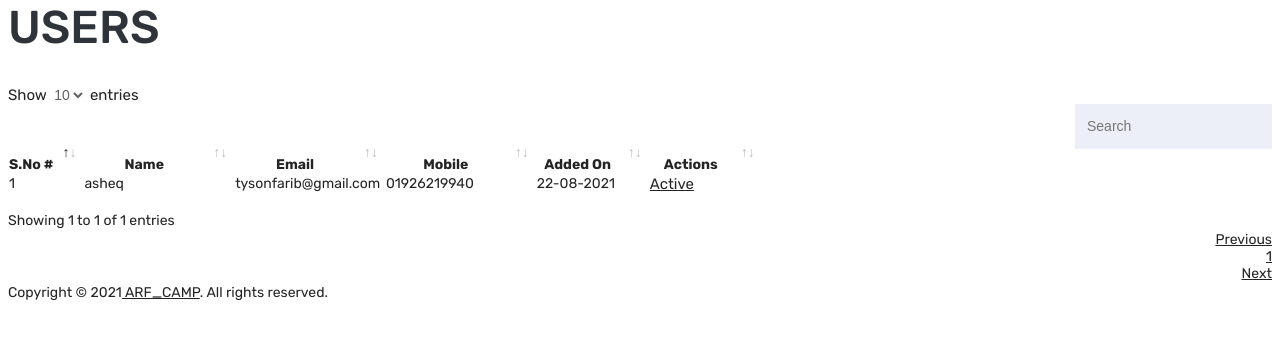
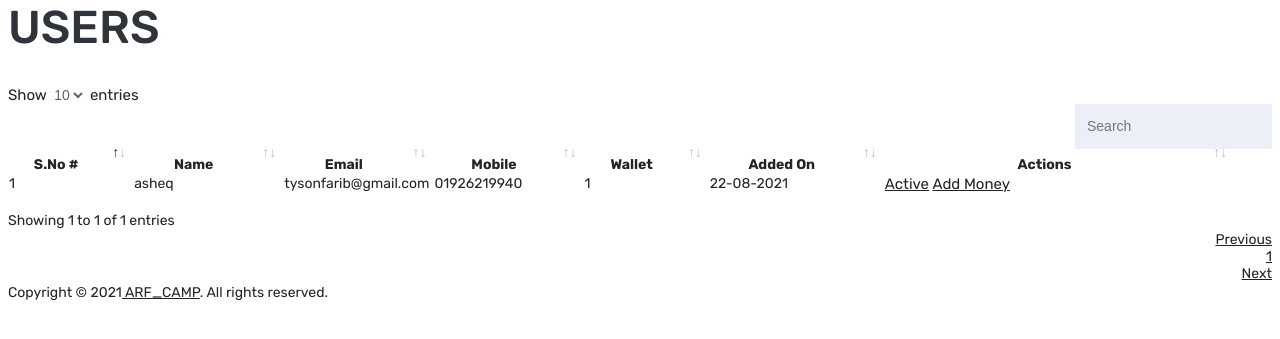
Before and after one commit to arf-camp/fOODKA, a PHP site: page /food/admin/user.php in a window 1280 px wide. Shown: the part 348-687 px from the top of the page. Run offline with PHP 8.4, Linux system fonts and the light colour scheme; a user stored in the database is signed in; data comes from the database, SQL or seed files in the repository; some libraries are stand-ins or nearby versions.

Commit message:
admin adding user on wallet money

```diff
--- a/admin/user.php
+++ b/admin/user.php
@@ -49,11 +49,12 @@ $res=mysqli_query($con,$sql);
                       <thead>
                          <tr>
                             <th width="10%">S.No #</th>
-                            <th width="20%">Name</th>
-                            <th width="20%">Email</th>
-							<th width="20%">Mobile</th>
-                            <th width="15%">Added On</th>
-							<th width="15%">Actions</th>
+                            <th width="12%">Name</th>
+                            <th width="12%">Email</th>
+							<th width="12%">Mobile</th>
+							<th width="10%">Wallet</th>
+                            <th width="14%">Added On</th>
+							<th width="28%">Actions</th>
                         </tr>
                       </thead>
 
@@ -73,6 +74,7 @@ $res=mysqli_query($con,$sql);
                             <td><?php echo $row['name']?></td>
 							<td><?php echo $row['email']?></td>
 							<td><?php echo $row['mobile']?></td>
+							<td><?php echo getWalletAmt($row['id'])?></td>
 							<td>
 							<?php
 							$dateStr=strtotime($row['added_on']);
@@ -92,6 +94,7 @@ $res=mysqli_query($con,$sql);
 								}
 
 								?>
+								<a href="add_money.php?id=<?php echo $row['id']?>"><label class="badge badge-success hand_cursor">Add Money</label></a>
 							</td>
 
 
```
Also changed, not shown: admin/add_money.php (added, +37 -0 lines), readMe files/completed work.txt (+6 -1 lines), 1 other file.
